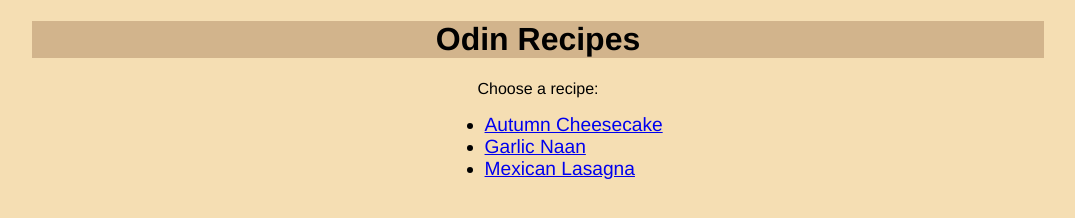
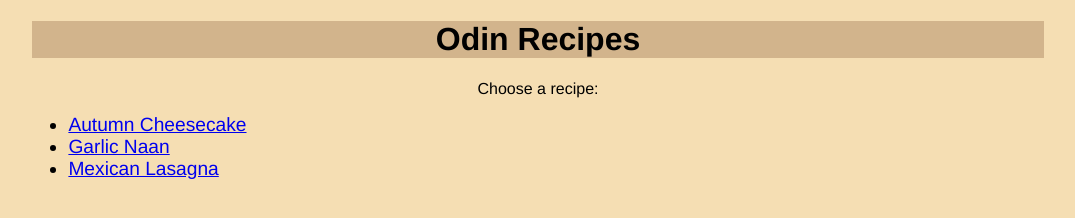
Before and after one commit to TomasPetrikas/odin-recipes, a plain HTML site: page index.html in a window 1280 px wide. Shown: the whole page, without its empty margins (102-1177 px from the left). Drawn offline with Linux system fonts and the light colour scheme.

Commit message:
fix table of contents

```diff
--- a/style.css
+++ b/style.css
@@ -17,7 +17,7 @@ h3 {
 .table-of-contents li {
     text-align: left;
     font-size: larger;
-    margin-left: 44%;
+    margin-left: 10%;
 }
 
 .button {
```
